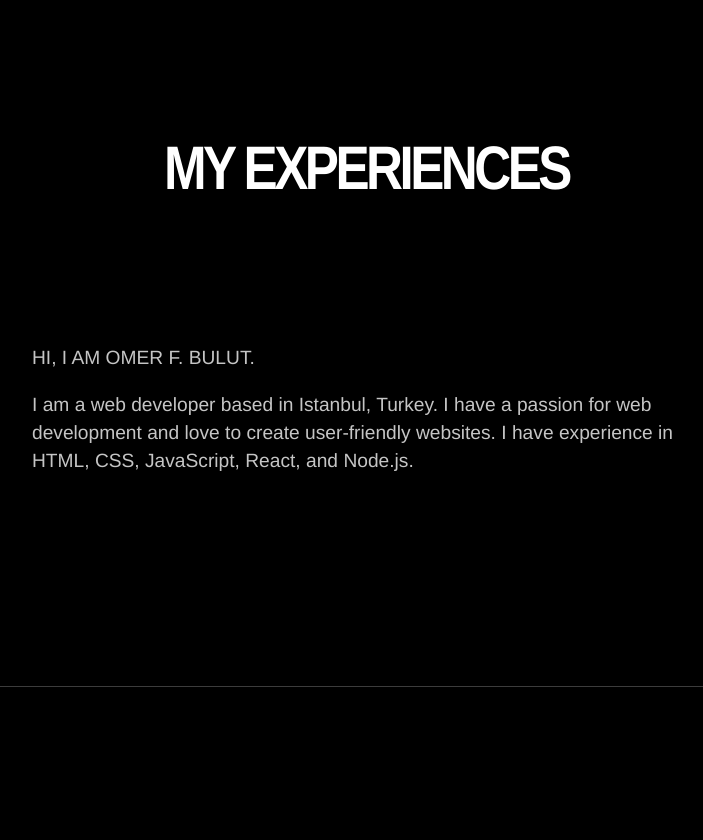
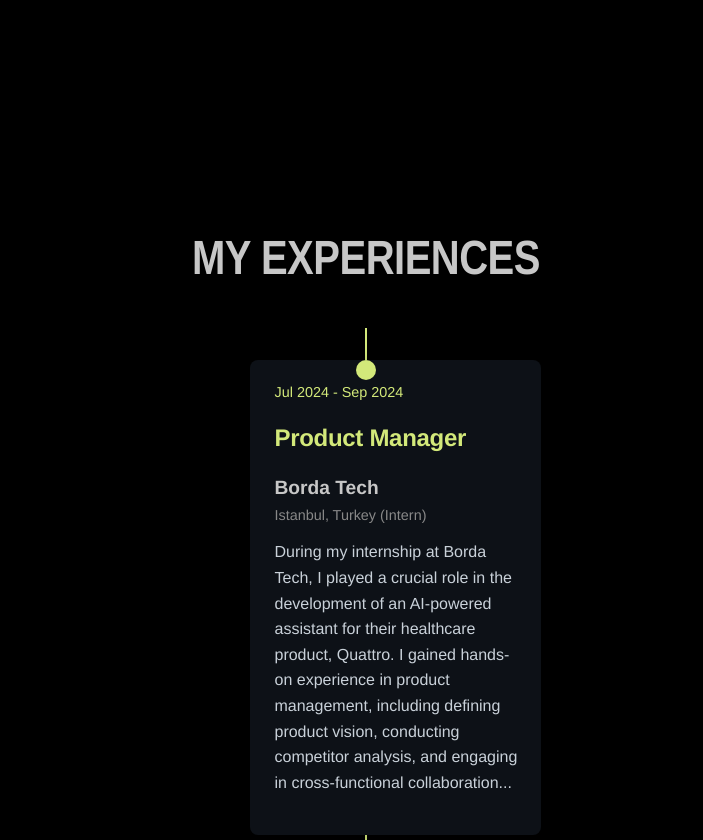
Before and after one commit to OmreFrauk/my_portfolio, a React (Create React App) app in the folder frontend/: page /about in a window 1280 px wide. Shown: the part 1960-2800 px from the top of the page, without its empty margins (274-977 px from the left). Before the commit the page ends 2647 px from the top, so only its background shows below. Built offline with nearby package versions, Linux system fonts and the light colour scheme; the HTML template or start-up script is replaced by a standard one.

Commit message:
ui improvements

```diff
--- a/frontend/src/components/Experience.js
+++ /dev/null
@@ -1,38 +0,0 @@
-import React from 'react';
-import '../styles.css';
-
-export const Experience = () => {
-  const experiences = [
-    {
-      title: "Borda Tech - Product Manager",
-      location: "İstanbul, Turkey (Intern)",
-      period: "Jul 2024 - Sep 2024",
-      description: "During my internship at Borda Tech, I played a crucial role in the development of an AI-powered assistant for their healthcare product, Quattro...",
-    },
-    {
-      title: "Kodluyoruz - Associate Team Member",
-      location: "İstanbul, Turkey (Full Time - Remote)",
-      period: "Jul 2023 - Jul 2024",
-      description: "During my tenure at Kodluyoruz, I played a key role in planning and managing free software training programs for youth...",
-    },
-  ];
-
-  return (
-    <div className="experience-container">
-      <h2>My Experience</h2>
-      <div className="timeline">
-        {experiences.map((exp, index) => (
-          <div key={index} className="timeline-item">
-            <div className="timeline-dot"></div>
-            <div className="timeline-content">
-              <h3>{exp.title}</h3>
-              <h4>{exp.location}</h4>
-              <span className="period">{exp.period}</span>
-              <p>{exp.description}</p>
-            </div>
-          </div>
-        ))}
-      </div>
-    </div>
-  );
-};
--- /dev/null
+++ b/frontend/src/components/Timeline.js
@@ -0,0 +1,54 @@
+import React from "react";
+import { motion } from "framer-motion";
+
+const TimelineItem = ({ date, title, company, location, description, position }) => {
+  return (
+    <motion.div
+      className="timeline-item"
+      initial={{ opacity: 0, y: 20 }}
+      whileInView={{ opacity: 1, y: 0 }}
+      viewport={{ once: true }}
+      transition={{ duration: 0.5 }}
+    >
+      <div className="timeline-dot"></div>
+      <div className="timeline-content">
+        <div className="period">{date}</div>
+        <h3>{title}</h3>
+        <h4>{company}</h4>
+        <div className="location">{location}</div>
+        <p>{description}</p>
+      </div>
+    </motion.div>
+  );
+};
+
+export const Timeline = () => {
+  const experiences = [
+    {
+      date: "Jul 2024 - Sep 2024",
+      title: "Product Manager",
+      company: "Borda Tech",
+      location: "Istanbul, Turkey (Intern)",
+      description: "During my internship at Borda Tech, I played a crucial role in the development of an AI-powered assistant for their healthcare product, Quattro. I gained hands-on experience in product management, including defining product vision, conducting competitor analysis, and engaging in cross-functional collaboration..."
+    },
+    {
+      date: "Jul 2023 - Jul 2024",
+      title: "Associate Team Member",
+      company: "Kodluyoruz",
+      location: "Istanbul, Turkey (Full Time - Remote)",
+      description: "During my tenure at Kodluyoruz, I played a key role in planning and managing free software training programs for youth, leading the design and implementation of events and curricula..."
+    },
+    // Diğer deneyimlerinizi buraya ekleyebilirsiniz
+  ];
+
+  return (
+    <div className="experience-container">
+      <h2 className="hero-header">MY EXPERIENCES</h2>
+      <div className="timeline">
+        {experiences.map((exp, index) => (
+          <TimelineItem key={index} {...exp} />
+        ))}
+      </div>
+    </div>
+  );
+};
--- a/frontend/src/pages/AboutMe.js
+++ b/frontend/src/pages/AboutMe.js
@@ -2,7 +2,7 @@
 import { Frames } from "../components/Frames";
 import { Navigation } from "../components/Navigation";
 import bio from "../assets/bio.jpeg";
-import { Contact } from "../components/Contact";
+import { Timeline } from "../components/Timeline";
 
 export const AboutMe = () => {
   return (
@@ -60,21 +60,10 @@
             </div>
           </div>
           <div className="line" />
-          <div className="hero-content">
-            <div className="hero-header" style={{ fontSize: "3.2rem" }}>
-              MY EXPERIENCES
-            </div>
+          <div className="hero-content" style={{ alignItems: "Baseline" }}>
             <div className="hero-content-sub">
               <div className="aboutme">
-                <div className="text-wrapper">
-                  <p style={{ fontSize: "1.2rem" }}>HI, I AM OMER F. BULUT.</p>
-                  <p>
-                    I am a web developer based in Istanbul, Turkey. I have a
-                    passion for web development and love to create user-friendly
-                    websites. I have experience in HTML, CSS, JavaScript, React,
-                    and Node.js.
-                  </p>
-                </div>
+                  <Timeline />
               </div>
             </div>
           </div>
--- a/frontend/src/pages/Contact.js
+++ b/frontend/src/pages/Contact.js
@@ -2,14 +2,14 @@
 import "../styles.css";
 import { Contact as ContactComponent } from "../components/Contact";
 import { Navigation } from "../components/Navigation";
-import { Experience } from "../components/Experience";
+
 export const Contact = () => {
   return (
     <div className="contactPage">
       <Navigation />
       <div className="contact-content">
         <ContactComponent />
-        <Experience />
+
       </div>
     </div>
   );
--- a/frontend/src/pages/Home.js
+++ b/frontend/src/pages/Home.js
@@ -1,4 +1,4 @@
-import React from "react";
+import React, { useState, useEffect } from "react";
 import "../styles.css";
 import { Navigation } from "../components/Navigation.jsx";
 import bio from "../assets/bio.jpeg";
@@ -6,25 +6,53 @@
 import { Frames } from "../components/Frames.js";
 
 function Home() {
+  const [isVisible, setIsVisible] = useState(false);
+  const [typedText, setTypedText] = useState("");
+  const fullText = " HI, I AM OMER F. BULUT.";
+
+  useEffect(() => {
+    // Sayfa yüklendiğinde animasyon için
+    setIsVisible(true);
+
+    // Yazı yazma animasyonu
+    let index = 0;
+    const timer = setInterval(() => {
+      if (index < fullText.length) {
+        setTypedText((prev) => prev + fullText.charAt(index));
+        index++;
+      } else {
+        clearInterval(timer);
+      }
+    }, 100);
+
+    return () => clearInterval(timer);
+  }, []);
+
   return (
     <div className="home">
       <div className="div">
-        <div className="overlap">
+        <div className={`overlap ${isVisible ? 'fade-in' : ''}`}>
           <Navigation />
           <div className="hero-content">
             <div className="hero-content-sub">
-              <div className="hero-header">HI, I AM OMER F. BULUT.</div>
-              <p className="text-wrapper">
+              <div className="hero-header">{typedText}</div>
+              <p className="text-wrapper hover-effect">
                 A Istanbul based web developer passionate about building
                 accessible and user friendly websites.
               </p>
               <div className="action">
                 <Button text="CONTACT ME" animation="1" />
+                <Button text="DOWNLOAD CV" animation="2" />
                 <Frames />
               </div>
             </div>
             <div className="hero-image">
-              <img className="portrait" alt="Portrait" src={bio} />
+              <img
+                className="portrait hover-zoom"
+                alt="Portrait"
+                src={bio}
+                loading="lazy"
+              />
             </div>
           </div>
         </div>
--- a/frontend/src/styles.css
+++ b/frontend/src/styles.css
@@ -149,6 +149,8 @@
   justify-content: center;
   padding: 1.3rem 1.2rem;
   cursor: pointer;
+  width: auto;
+  min-width: fit-content;
 }
 
 .button .title {
@@ -242,6 +244,7 @@
   .button .img {
     width: 1rem;
     height: 1rem;
+    margin-top: 0.4rem;
   }
 
   .frame {
@@ -334,88 +337,188 @@
   padding: 12rem 5rem;
 }
 .workFrame {
-  font-family: "Manrope-Regular", Helvetica;
   display: flex;
-  flex-direction: row;
-  align-items: center;
-  gap: 2rem;
-  max-width: 900px;
-  margin: 4rem auto;
-  padding: 2rem;
-  background: #0d1117; /* Matches dark background */
-  color: #c9d1d9; /* Neutral white text */
-  border: 1px seashell; /* Subtle border */
-  border-radius: 8px;
-  box-shadow: 0px 4px 8px rgba(0, 0, 0, 0.2);
+  flex-direction: column;
+  background: #0d1117;
+  border-radius: 12px;
+  overflow: hidden;
+  width: 100%;
+  max-width: 600px;
+  margin: 0 auto;
 }
 
 .work-photo {
-  flex: 1; /* Take equal space */
-  max-width: 300px;
+  width: 100%;
+  height: 200px;
   position: relative;
-  border-radius: 8px;
-  overflow: hidden; /* Ensure image fits inside rounded corners */
-
-  box-shadow: 0px 4px 6px rgba(0, 0, 0, 0.2);
 }
 
-.portrait {
+.work-photo .portrait {
   width: 100%;
-  height: auto;
-  object-fit: cover; /* Ensure the image fits properly */
+  height: 100%;
+  object-fit: cover;
 }
 
 .work-content {
-  flex: 2; /* Take more space */
+  padding: 1.5rem;
   display: flex;
   flex-direction: column;
   gap: 1rem;
 }
 
 .work-title {
-  font-size: 1.8rem;
-  font-weight: bold;
-  margin-bottom: 1rem;
+  font-family: "Manrope-Bold", Helvetica;
+  font-size: 3rem;
+  color: var(--neutraloffwhite);
+  margin-bottom: 0.3rem;
+  letter-spacing: -1px;
 }
 
 .work-description {
-  font-size: 1rem;
-  line-height: 1.5;
-  margin-bottom: 2rem;
+  font-family: "Manrope-Regular", Helvetica;
+  font-size: 1.1rem;
+  line-height: 1.6;
+  color: #c9d1d9;
+  opacity: 0.9;
 }
 
 .work-info {
   display: flex;
   flex-direction: column;
-  gap: 0.5rem;
-  font-size: 0.9rem;
+  gap: 1.2rem;
+
 }
 
-.work-info div {
+.work-info > div {
   display: flex;
+  flex-direction: row;
+  align-items: center;
+  gap: 1rem;
+  font-family: "Manrope-Medium", Helvetica;
   justify-content: space-between;
-  border-top: 1px solid #30363d;
-  padding: 0.5rem 0;
+  border-top: 1px solid rgba(255, 255, 255, 0.1);
+  padding-top: 1.2rem;
 }
 
-.work-links {
+.tech-title {
+  color: #c9d1d9;
+  font-size: 1.2rem;
+  font-family: "Manrope-Medium", Helvetica;
+  min-width: 120px;
+  font-weight: 600;
+
+}
+
+.tech-info {
   display: flex;
+  flex-direction: row;
+  align-items: center;
   gap: 1rem;
+  font-family: "Manrope-Medium", Helvetica;
+
+}
+
+.tech-tags {
+  display: flex;
+  gap: 8px;
+  flex-wrap: wrap;
+}
+
+.tech-tag {
+  font-family: "Manrope-Medium", Helvetica;
+  color: #fff; /* Yazı rengi */
+  padding: 4px 8px; /* İç boşluk */
+  border-radius: 4px; /* Köşeleri yuvarlat */
+  font-size: 14px; /* Yazı boyutu */
+}
+
+/* Teknoloji tag'leri için özel renkler */
+.tech-tag[style*="React"] {
+  background: #20232a;
+  color: #61dafb;
+}
+
+.tech-tag[style*="Javascript"] {
+  background: #2b1d41;
+  color: #c39dff;
+}
+
+.tech-tag[style*="Python"] {
+  background: #2b2b2b;
+  color: #ffffff;
+}
+
+.tech-tag[style*="Notion"] {
+  background: #2b2b2b;
+  color: #ffffff;
+}
+
+.tech-tag[style*="Amazon"] {
+  background: #422d20;
+  color: #ff9900;
+}
+
+.tech-tag[style*="Mongoose"] {
+  background: #3e2837;
+  color: #e491aa;
+}
+
+/* Hover efekti */
+.tech-tag:hover {
+  transform: translateY(-1px);
+  filter: brightness(1.1);
+}
+
+.link-div {
   margin-top: 1rem;
 }
 
-.work-links a {
+.link-div .link a {
+  font-family: "Manrope-SemiBold", Helvetica;
+  font-size: 1.1rem;
+  color: #c2f970;
   text-decoration: none;
-  font-size: 1rem;
-  color: #d3e879;
-  padding: 0.5rem;
-  align-self: center;
-  transition: background 0.3s ease, color 0.3s ease;
+  display: flex;
+  align-items: center;
+  gap: 0.5rem;
+  transition: all 0.3s ease;
 }
 
-.work-links a:hover {
-  background: transparent;
-  color: #d3e879;
+.link-div .link a:hover {
+  opacity: 0.8;
+}
+
+@media (max-width: 768px) {
+  .work-photo {
+    height: 200px;
+  }
+
+  .work-content {
+    padding: 1.5rem;
+  }
+
+  .work-title {
+    font-size: 2rem;
+  }
+
+  .work-description {
+    font-size: 1rem;
+  }
+
+  .work-info > div {
+    flex-direction: column;
+    align-items: flex-start;
+    gap: 0.5rem;
+  }
+
+  .work-info span:first-child {
+    font-size: 1rem;
+  }
+
+  .tech-tag {
+    font-size: 0.9rem;
+    padding: 6px 12px;
+  }
 }
 .link {
   display: flex;
@@ -681,6 +784,9 @@
 
   .action {
     justify-content: flex-start;
+    width: 100%;
+    flex-direction: column;
+    gap: 1rem;
   }
 }
 
@@ -787,157 +893,277 @@
 
 /* WorkFrame bileşeni için güncellenmiş stiller */
 .works-page {
+  padding: 2rem 5vw;
+  min-height: 100vh;
   background-color: var(--black);
-  min-height: 100vh;
-  padding: 2rem 5vw;
 }
 
-.works-content {
-  max-width: 1200px;
-  margin: 0 auto;
-  display: flex;
-  flex-direction: column;
-  gap: 3rem;
-  padding: 2rem 0;
+.works-header {
+  text-align: center;
+  margin-bottom: 3rem;
+  color: var(--neutraloffwhite);
 }
 
-.workFrame {
-  display: flex;
-  gap: 3rem;
-  padding: 2.5rem;
-  background: #0d1117;
-  border-radius: 12px;
-  box-shadow: 0 4px 20px rgba(0, 0, 0, 0.2);
-  transition: transform 0.3s ease;
+.works-header h1 {
+  font-family: "Manrope-Bold", Helvetica;
+  font-size: 2.5rem;
+  margin-bottom: 1rem;
+  letter-spacing: -0.5px;
 }
 
-.workFrame:hover {
-  transform: translateY(-5px);
+.works-header p {
+  font-family: "Manrope-Regular", Helvetica;
+  color: var(--gray);
+  font-size: 1.1rem;
 }
 
-.work-photo {
-  flex: 1;
-  max-width: 400px;
-  border-radius: 8px;
-  overflow: hidden;
+.works-filters {
+  display: flex;
+  justify-content: space-between;
+  align-items: center;
+  margin-bottom: 2rem;
+  flex-wrap: wrap;
+  gap: 1rem;
 }
 
-.work-photo .portrait {
-  width: 100%;
-  height: 100%;
-  object-fit: cover;
-  transition: transform 0.3s ease;
+.filter-buttons {
+  display: flex;
+  gap: 1rem;
 }
 
-.work-photo:hover .portrait {
-  transform: scale(1.05);
+.filter-btn {
+  padding: 0.8rem 1.5rem;
+  border: none;
+  border-radius: 100px;
+  background: #1a1a1a;
+  color: var(--neutraloffwhite);
+  font-family: "Manrope-Medium", Helvetica;
+  cursor: pointer;
+  transition: all 0.3s ease;
 }
 
-.work-content {
-  flex: 2;
-  display: flex;
-  flex-direction: column;
-  gap: 1.5rem;
+.filter-btn:hover {
+  background: var(--primary);
 }
 
-.work-title {
-  font-size: 2rem;
-  font-weight: 700;
+.filter-btn.active {
+  background: var(--primary);
+}
+
+.search-container {
+  flex: 1;
+  max-width: 300px;
+}
+
+.search-input {
+  width: 100%;
+  padding: 0.8rem 1.2rem;
+  border: none;
+  border-radius: 100px;
+  background: #1a1a1a;
   color: var(--neutraloffwhite);
   font-family: "Manrope-Regular", Helvetica;
 }
 
-.work-description {
-  font-size: 1.1rem;
-  line-height: 1.6;
-  color: #c9d1d9;
+.search-input:focus {
+  outline: 2px solid var(--primary);
 }
 
-.tech-tags {
+.works-content {
   display: flex;
-  flex-wrap: wrap;
-  gap: 0.5rem;
+  flex-direction: column;
+  gap: 2rem;
+  max-width: 800px;
+  margin: 0 auto;
+  padding: 1rem;
 }
 
-.tech-tag {
-  padding: 0.4rem 0.8rem;
-  border-radius: 20px;
-  font-size: 0.9rem;
-  font-weight: 500;
-  transition: opacity 0.3s ease;
+.loading-spinner {
+  text-align: center;
+  color: var(--neutraloffwhite);
+  font-family: "Manrope-Regular", Helvetica;
+  padding: 2rem;
 }
 
-.tech-tag:hover {
-  opacity: 0.8;
+@media (max-width: 768px) {
+  .works-filters {
+    flex-direction: column;
+    align-items: stretch;
+  }
+
+  .filter-buttons {
+    justify-content: center;
+    flex-wrap: wrap;
+  }
+
+  .search-container {
+    max-width: 100%;
+  }
+
+  .works-content {
+    grid-template-columns: 1fr;
+  }
 }
 
-.work-links {
-  display: flex;
-  gap: 2rem;
-  margin-top: 1rem;
+.fade-in {
+  opacity: 0;
+  animation: fadeIn 1s ease-in forwards;
 }
 
-.link-div {
-  position: relative;
+@keyframes fadeIn {
+  from { opacity: 0; transform: translateY(20px); }
+  to { opacity: 1; transform: translateY(0); }
 }
 
-.link {
-  gap: 0.5rem;
+.hover-effect {
+  transition: all 0.3s ease;
+}
+
+.hover-effect:hover {
+  transform: translateY(-5px);
+  color: #007bff;
+}
+
+.hover-zoom {
   transition: transform 0.3s ease;
 }
 
-.link:hover {
-  transform: translateX(5px);
+.hover-zoom:hover {
+  transform: scale(1.05);
 }
 
-.link a {
-  color: #d3e879;
-  font-weight: 600;
-  font-size: 1rem;
-  text-decoration: underline;
-  display: flex;
-  align-items: center;
+.experience-container {
+  padding: 4rem 5vw;
+  background-color: var(--black);
+  color: var(--neutraloffwhite);
 }
 
-/* Mobil responsive düzenlemeler */
+.experience-container h2 {
+  font-size: 2.5rem;
+  margin-bottom: 3rem;
+  text-align: center;
+  font-family: "Manrope-Bold", Helvetica;
+  color: var(--neutraloffwhite);
+  letter-spacing: -0.5px;
+}
+
+.timeline {
+  position: relative;
+  max-width: 1200px;
+  margin: 0 auto;
+}
+
+.timeline::before {
+  content: '';
+  position: absolute;
+  width: 2px;
+  background: var(--primary);
+  top: 0;
+  bottom: 0;
+  left: 50%;
+  transform: translateX(-50%);
+}
+
+.timeline-item {
+  padding: 2rem 0;
+  position: relative;
+  width: 100%;
+  display: flex;
+  justify-content: center;
+}
+
+.timeline-dot {
+  position: absolute;
+  width: 20px;
+  height: 20px;
+  background: var(--primary);
+  border-radius: 50%;
+  left: 50%;
+  transform: translateX(-50%);
+  z-index: 2;
+}
+
+.timeline-content {
+  width: 45%;
+  padding: 1.5rem;
+  background: #0d1117;
+  border-radius: 8px;
+  box-shadow: 0 4px 20px rgba(0, 0, 0, 0.2);
+  margin-left: 4rem;
+}
+
+.timeline-item:nth-child(even) .timeline-content {
+  margin-left: 0;
+  margin-right: 4rem;
+}
+
+.timeline-content h3 {
+  font-size: 1.5rem;
+  margin-bottom: 0.5rem;
+  color: var(--primary);
+  font-family: "Manrope-SemiBold", Helvetica;
+  letter-spacing: -0.3px;
+}
+
+.timeline-content h4 {
+  font-size: 1.2rem;
+  margin-bottom: 0.5rem;
+  font-family: "Manrope-Medium", Helvetica;
+}
+
+.period {
+  font-size: 0.9rem;
+  color: var(--primary);
+  margin-bottom: 0.5rem;
+  font-family: "Manrope-Regular", Helvetica;
+}
+
+.location {
+  font-size: 0.9rem;
+  color: #888;
+  margin-bottom: 1rem;
+  font-family: "Manrope-Regular", Helvetica;
+}
+
+.timeline-content p {
+  font-size: 1rem;
+  line-height: 1.6;
+  color: #c9d1d9;
+  font-family: "Manrope-Regular", Helvetica;
+}
+
 @media (max-width: 768px) {
-  .works-page {
-    padding: 1rem;
+  .timeline::before {
+    left: 30px;
   }
 
-  .works-content {
-    gap: 2rem;
-    padding: 1rem 0;
+  .timeline-dot {
+    left: 30px;
   }
 
-  .workFrame {
-    flex-direction: column;
-    padding: 1.5rem;
-    gap: 1.5rem;
+  .timeline-content {
+    width: calc(100% - 70px);
+    margin-left: 60px !important;
+    margin-right: 0 !important;
   }
 
-  .work-photo {
-    max-width: 100%;
+  .timeline-item {
+    margin-bottom: 1.5rem;
   }
 
-  .work-content {
-    gap: 1rem;
+  .timeline-content h3 {
+    font-size: 1.3rem;
   }
 
-  .work-title {
-    font-size: 1.5rem;
-  }
-
-  .work-description {
+  .timeline-content h4 {
     font-size: 1rem;
   }
 
-  .work-links {
-    flex-direction: column;
-    gap: 1rem;
+  .period {
+    font-size: 0.9rem;
   }
 
-  .tech-tags {
-    justify-content: flex-start;
+  .timeline-content p {
+    font-size: 0.9rem;
   }
 }
```
Also changed, not shown: frontend/src/components/WorksFrame.js (+4 -4 lines), frontend/src/pages/Works.js (+35 -10 lines).
